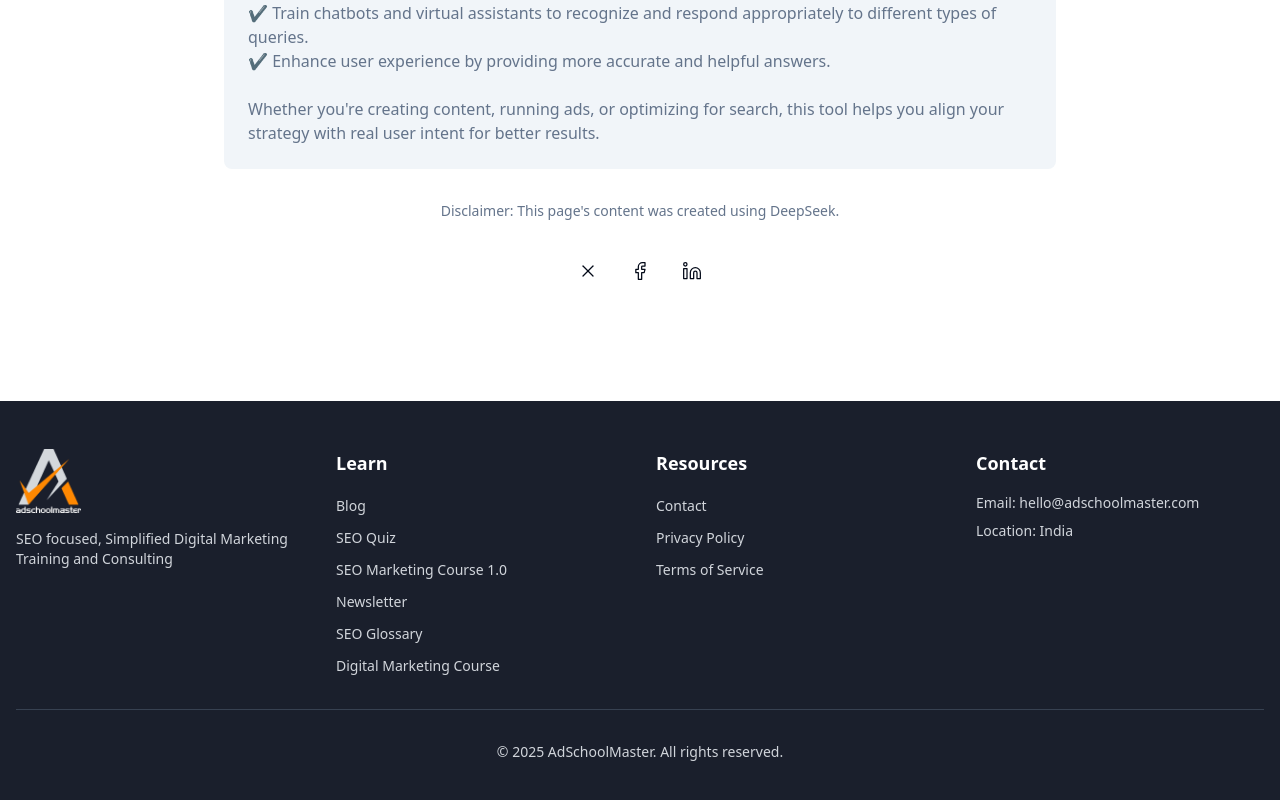
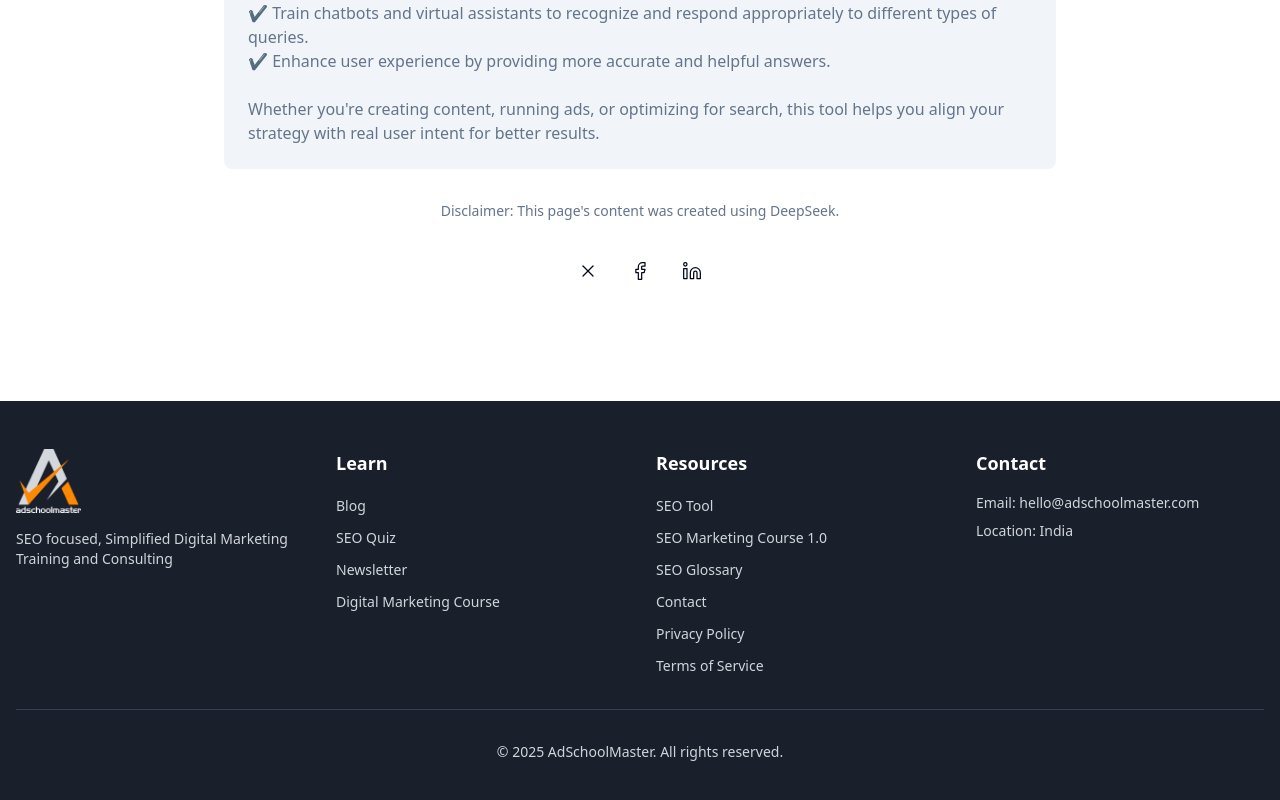
Before and after one commit to Hsharma9643/keyword-categorizer-buddy, a React (Vite) app: page / in a window 1280 px wide. Shown: the part 2384-3184 px from the top of the page. Built offline with nearby package versions, Linux system fonts and the light colour scheme.

Commit message:
Update Footer Links
Update footer links under Resources section to include a new SEO tool link.  Also remove SEO Marketing Course 1.0 and SEO Glossary from the Learn section.

```diff
--- a/src/components/Footer.tsx
+++ b/src/components/Footer.tsx
@@ -20,7 +20,7 @@ const Footer = () => {
             </p>
           </div>
 
-          {/* Learn Section (previously Quick Links) */}
+          {/* Learn Section */}
           <div>
             <h3 className="font-semibold mb-4 text-lg">Learn</h3>
             <ul className="space-y-2">
@@ -42,26 +42,10 @@ const Footer = () => {
               </li>
               <li>
                 <a
-                  href="https://www.adschoolmaster.com/seo-course/"
-                  className="text-gray-300 hover:text-white transition-colors text-sm"
-                >
-                  SEO Marketing Course 1.0
-                </a>
-              </li>
-              <li>
-                <a
                   href="https://www.adschoolmaster.com/newsletter/"
                   className="text-gray-300 hover:text-white transition-colors text-sm"
                 >
                   Newsletter
-                </a>
-              </li>
-              <li>
-                <a
-                  href="https://www.adschoolmaster.com/a-z-seo-glossary/"
-                  className="text-gray-300 hover:text-white transition-colors text-sm"
-                >
-                  SEO Glossary
                 </a>
               </li>
               <li>
@@ -79,6 +63,30 @@ const Footer = () => {
           <div>
             <h3 className="font-semibold mb-4 text-lg">Resources</h3>
             <ul className="space-y-2">
+              <li>
+                <a
+                  href="https://seo-keyword-classifier-tool.netlify.app/"
+                  className="text-gray-300 hover:text-white transition-colors text-sm"
+                >
+                  SEO Tool
+                </a>
+              </li>
+              <li>
+                <a
+                  href="https://www.adschoolmaster.com/seo-course/"
+                  className="text-gray-300 hover:text-white transition-colors text-sm"
+                >
+                  SEO Marketing Course 1.0
+                </a>
+              </li>
+              <li>
+                <a
+                  href="https://www.adschoolmaster.com/a-z-seo-glossary/"
+                  className="text-gray-300 hover:text-white transition-colors text-sm"
+                >
+                  SEO Glossary
+                </a>
+              </li>
               <li>
                 <a
                   href="https://www.adschoolmaster.com/contact/"
```
